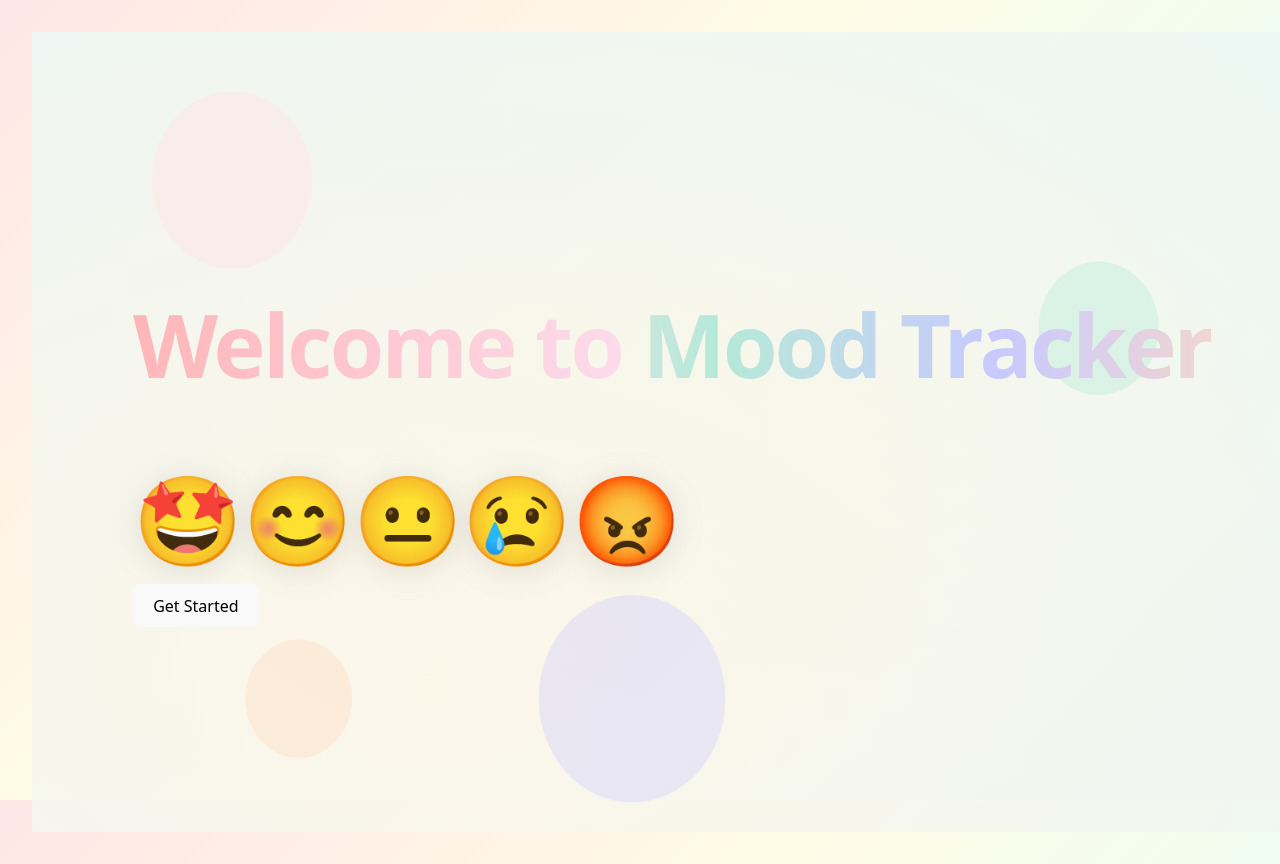
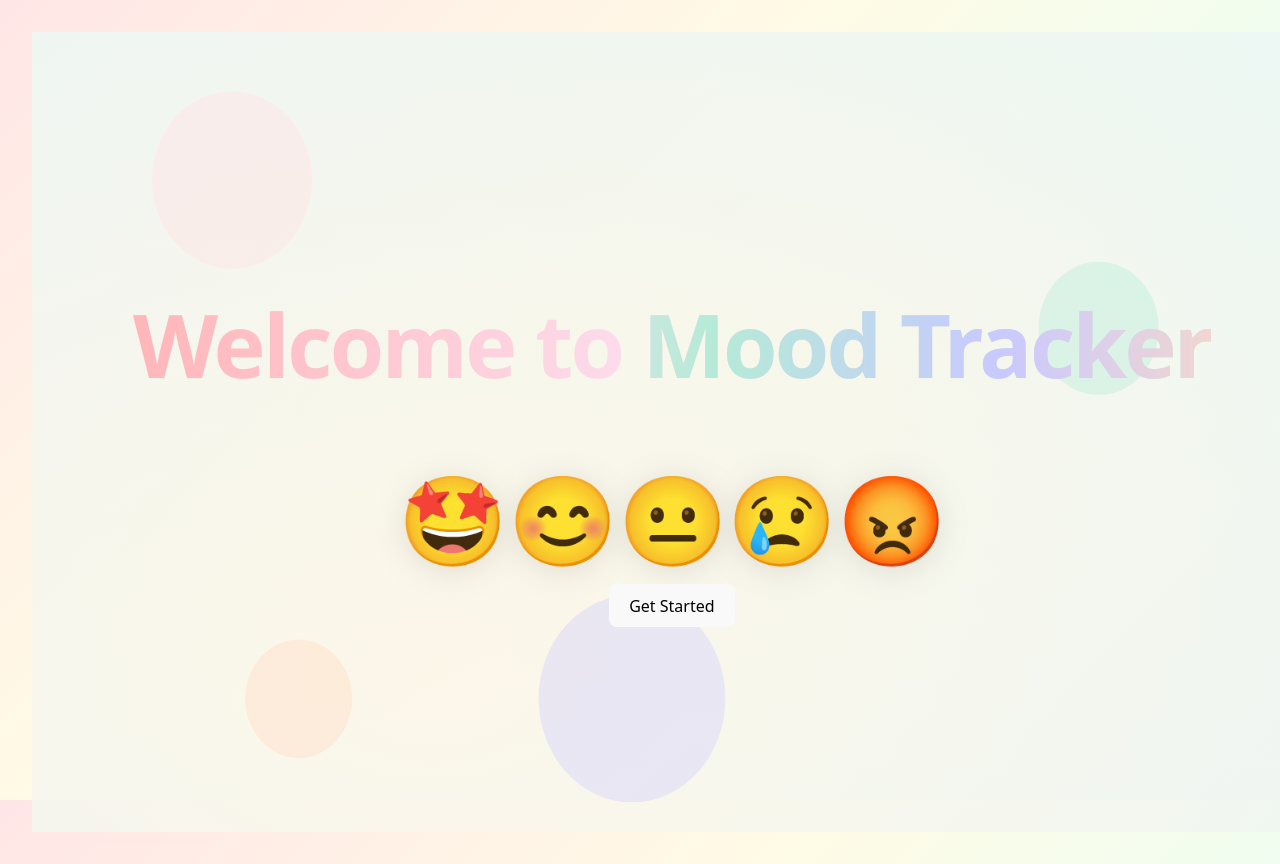
Before and after one commit to agargi007/mood-tracker-, a Vue app: page / in a window 1280 px wide. Shown: the top 864 px of the page. Built offline with nearby package versions, Linux system fonts and the light colour scheme.

Commit message:
Center animation container, title, and button on Welcome page for improved alignment

```diff
--- a/src/pages/Welcome.vue
+++ b/src/pages/Welcome.vue
@@ -35,7 +35,7 @@
         </circle>
       </svg>
     </div>
-    <div class="absolute inset-0 flex flex-col items-start justify-center z-10 pl-16 md:pl-32">
+    <div class="absolute inset-0 flex flex-col items-center justify-center z-10" style="left:6vw; width:88vw;">
       <transition name="fade-slide" appear>
         <h1 class="welcome-title font-display font-extrabold mb-10 md:mb-14 text-center animate-gradient-text animate-fade-in"
           style="font-size: clamp(2.5rem, 7vw, 5.5rem); line-height: 1.1;">
@@ -50,7 +50,7 @@
       </transition-group>
       <transition name="pop-in" appear>
         <router-link to="/tracker">
-          <button class="welcome-btn px-8 py-4 rounded-2xl bg-pink-400/90 text-white text-2xl sm:text-3xl md:text-4xl font-bold shadow-lg hover:bg-pink-500 transition animate-pop-in mt-4">Get Started</button>
+          <button class="welcome-btn px-8 py-4 rounded-2xl bg-pink-400/90 text-white text-2xl sm:text-3xl md:text-4xl font-bold shadow-lg hover:bg-pink-500 transition animate-pop-in mt-4 mx-auto block">Get Started</button>
         </router-link>
       </transition>
     </div>
```
